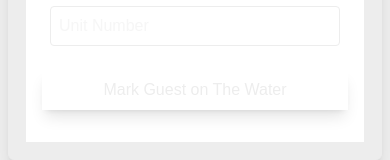
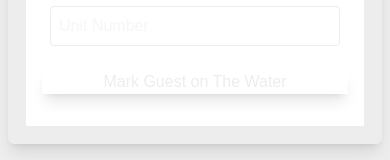
Before and after one commit to Your-Next-Site/Sports-Rental-Tracker, a Next.js app: page /on-the-water in a window 390 px wide. Shown: the part 472-632 px from the top of the page. Built offline with nearby package versions, Linux system fonts and the light colour scheme; no server answers.

Commit message:
ui update

```diff
--- a/components/ui/forms/departure-form.tsx
+++ b/components/ui/forms/departure-form.tsx
@@ -118,7 +118,7 @@ function Inputs({ isPending, guests, boatOptions }: { isPending: boolean, guests
             </div>
             <button
                 disabled={isPending}
-                className="bg-buttoncolormain hover:bg-buttoncolorsecend p-2 hover:text-white md:w-2/6 text-center shadow-lg">
+                className="bg-buttoncolormain hover:bg-buttoncolorsecend hover:text-white md:w-2/6 text-center shadow-lg">
                 {!isPending ?
                     'Mark Guest on The Water' : 'pending'
                 }
--- a/components/ui/on-the-water-component/on-the-water.tsx
+++ b/components/ui/on-the-water-component/on-the-water.tsx
@@ -67,7 +67,7 @@ function Trips({ isError, data, isPending, mutate }: {
                             <button
                                 onClick={() => mutate(trip.id)}
                                 disabled={isPending}
-                                className="bg-buttoncolormain hover:bg-buttoncolorsecend hover:text-white p-4 mt-auto md:w-full text-center mx-auto shadow-lg">
+                                className="bg-buttoncolormain hover:bg-buttoncolorsecend hover:text-white p-2 mt-auto md:w-full text-center mx-auto shadow-lg">
                                 {!isPending ? 'Mark Arrived' : 'Pending'}
                             </button>
                         }
```
